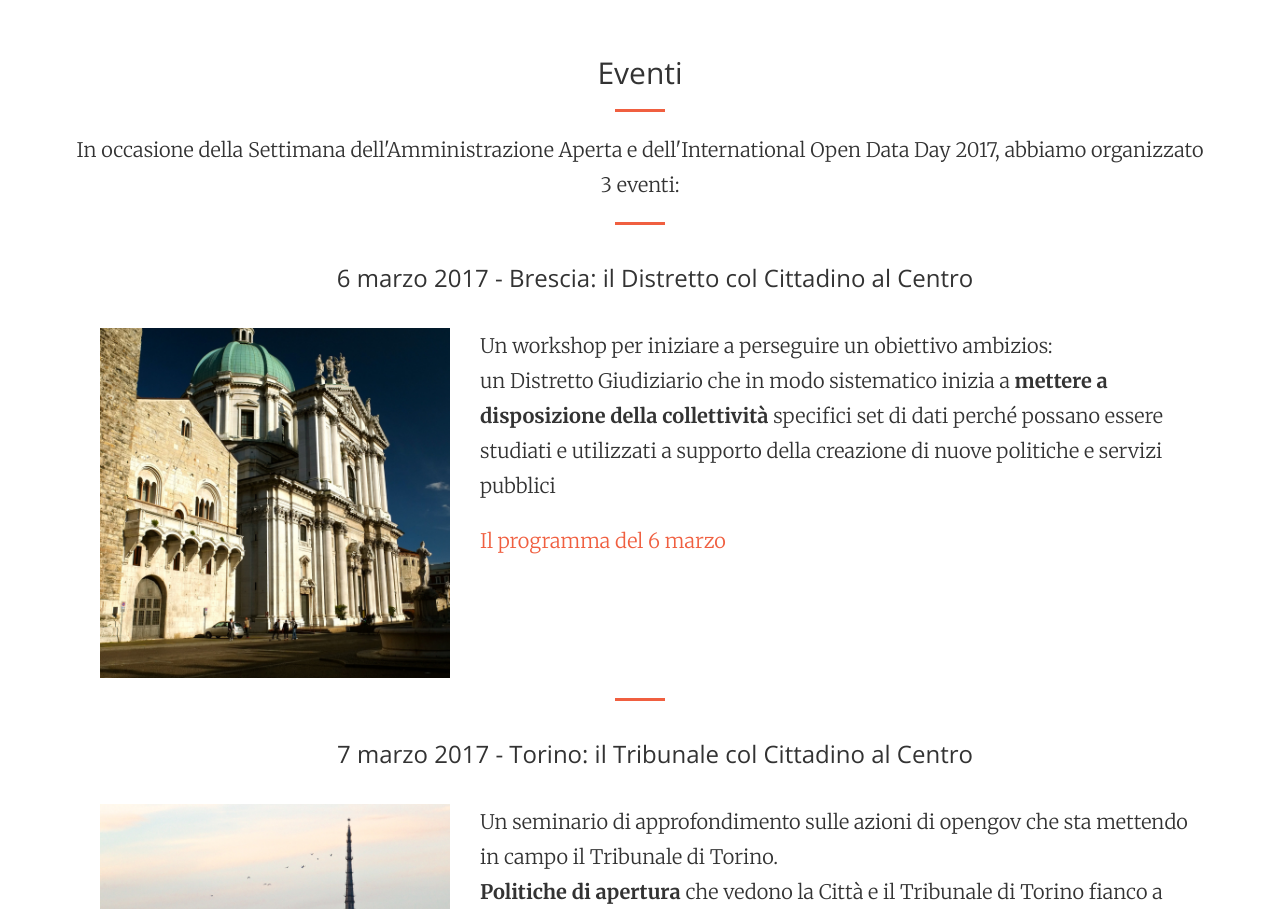
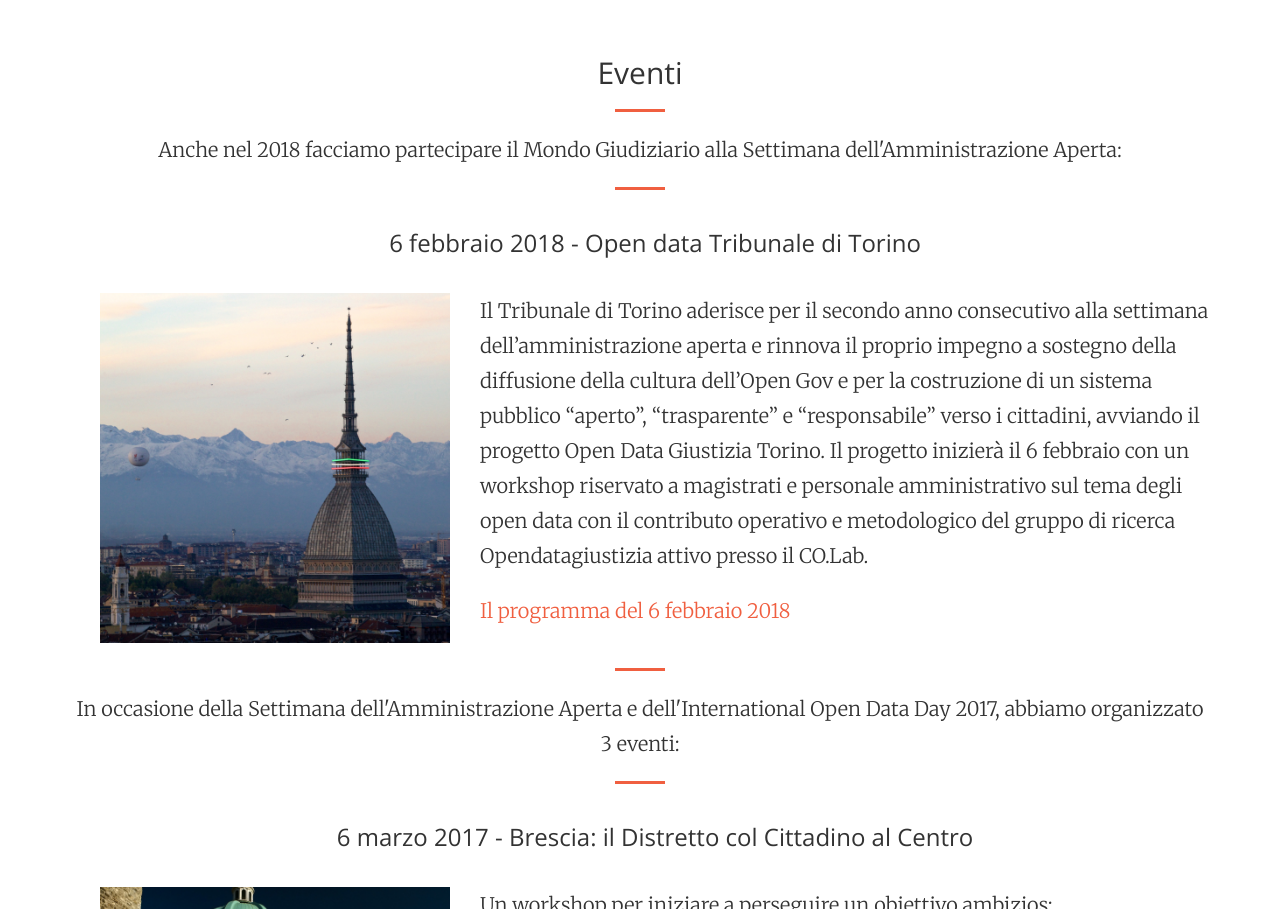
Before and after one commit to ondata/opendatagiustizia-contest, a website: page index.html in a window 1280 px wide. Shown: the part 1620-2529 px from the top of the page. Drawn offline with nearby package versions, Linux system fonts and the light colour scheme.

Commit message:
aggiornamento SAA2018
inserimento Torino 2018

```diff
--- a/index.html
+++ b/index.html
@@ -124,6 +124,24 @@
                     <h2 class="section-heading">
                       Eventi
                     </h2>
+			<hr class="primary">
+                    <p class="lead">
+                      Anche nel 2018 facciamo partecipare il Mondo Giudiziario alla Settimana dell'Amministrazione Aperta:
+					</p>
+					 <hr class="primary">
+					 <div class="container">
+					 <div class="row">
+					 <h3 class="heading text-center"> 6 febbraio 2018 - Open data Tribunale di Torino <br> <br> </h3>
+					 <div class="col-lg-12">
+					 <div class="col-lg-4"> <img class="img-responsive" src="img/fotoTO.jpg" alt="" /> </div>
+					 <div class="col-lg-8 text-left">
+					 <p class="lead">
+Il Tribunale di Torino aderisce per il secondo anno consecutivo alla settimana dell’amministrazione aperta e rinnova il proprio impegno a sostegno della diffusione della cultura dell’Open Gov e per la costruzione di un sistema pubblico “aperto”, “trasparente” e “responsabile” verso i cittadini, avviando il progetto Open Data Giustizia Torino. Il progetto inizierà il 6 febbraio con un workshop riservato a magistrati e personale amministrativo sul tema degli open data con il contributo operativo e metodologico del gruppo di ricerca Opendatagiustizia attivo presso il CO.Lab.
+<p class="lead"> <a href = "http://opendatagiustizia.it/img/OGP_Torino2018.pdf" hreflang = "ita" target = "_blank" >Il programma del 6 febbraio 2018</a>
+ </div>
+					 </div>
+  </div>
+      </div>
                      <hr class="primary">
                     <p class="lead">
                       In occasione della Settimana dell'Amministrazione Aperta e dell'International Open Data Day 2017, abbiamo organizzato 3 eventi:
```
